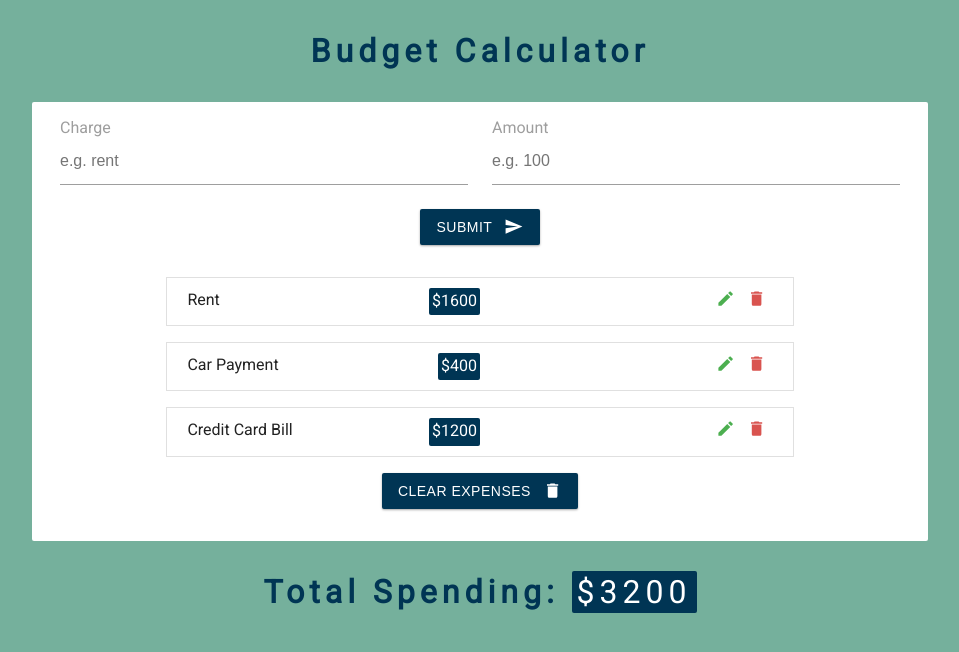
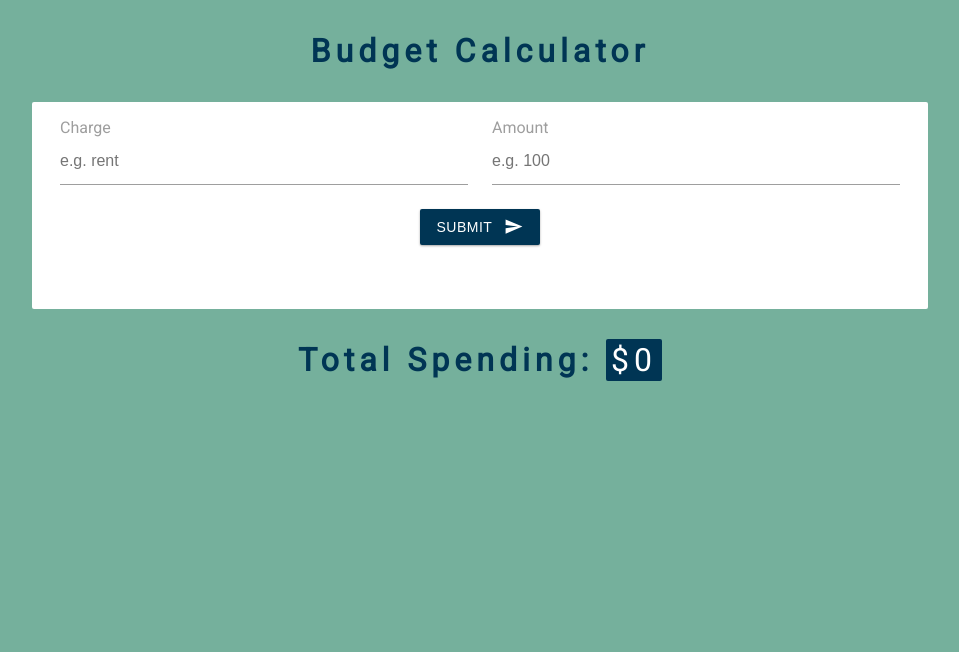
Before and after one commit to akash02-das/budget-calculator, a React (Create React App) app: page / in a window 1280 px wide. Shown: the top 652 px of the page, without its empty margins (160-1119 px from the left). Built offline with nearby package versions, Linux system fonts and the light colour scheme.

Commit message:
localstorage API

```diff
--- a/src/App.js
+++ b/src/App.js
@@ -5,11 +5,15 @@ import Alert from "./components/Alert";
 import { v4 as uuidv4 } from "uuid";
 import "./App.css";
 
-const initialExpenses = [
-  { id: uuidv4(), charge: "rent", amount: 1600 },
-  { id: uuidv4(), charge: "car payment", amount: 400 },
-  { id: uuidv4(), charge: "credit card bill", amount: 1200 },
-];
+// const initialExpenses = [
+//   { id: uuidv4(), charge: "rent", amount: 1600 },
+//   { id: uuidv4(), charge: "car payment", amount: 400 },
+//   { id: uuidv4(), charge: "credit card bill", amount: 1200 },
+// ];
+
+const initialExpenses = localStorage.getItem("expenses")
+  ? JSON.parse(localStorage.getItem("expenses"))
+  : [];
 
 function App() {
   // ********* State Value **********
```
Also changed, not shown: 1 other file (tests, documents, lock files or other folders).
